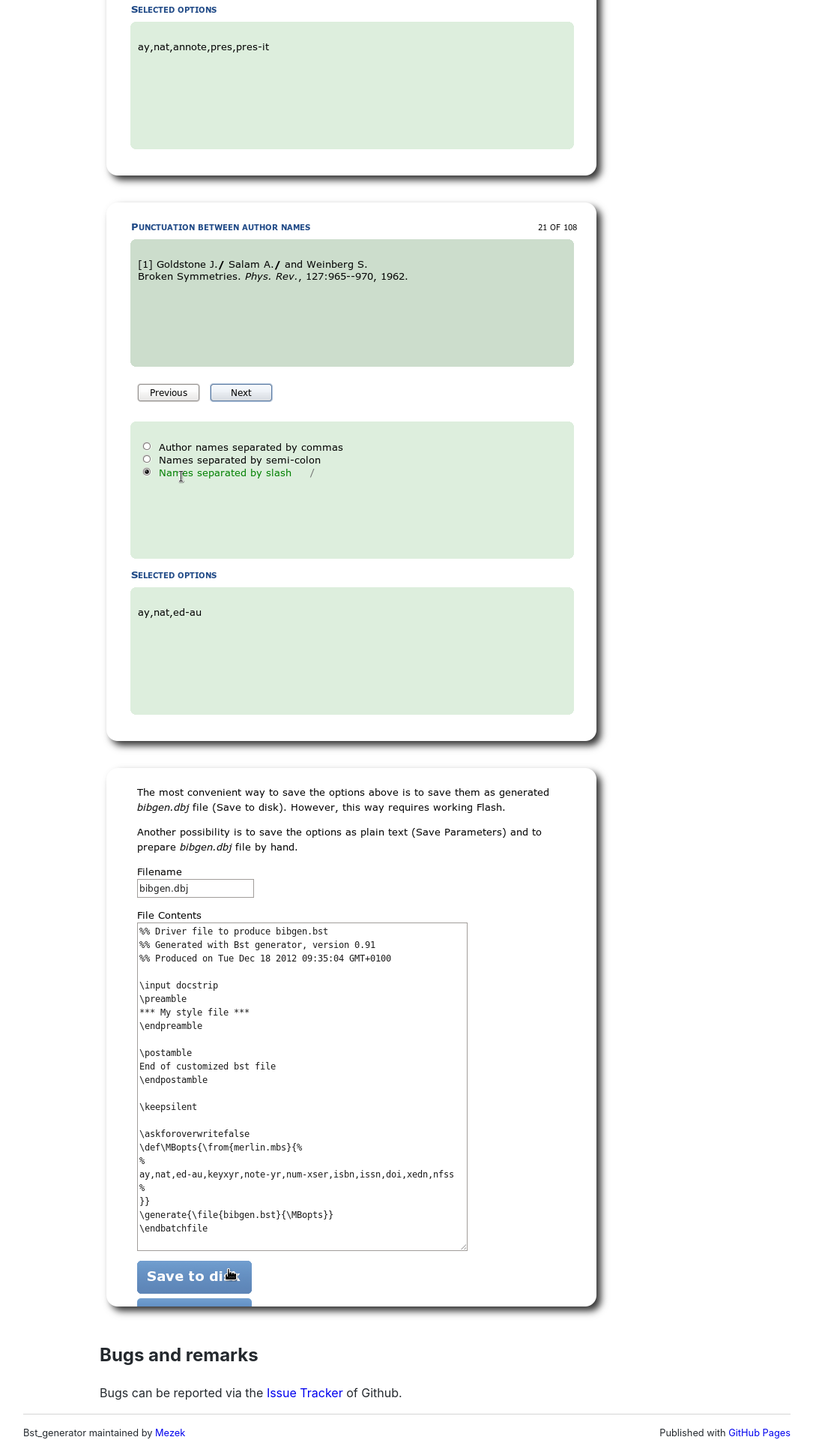
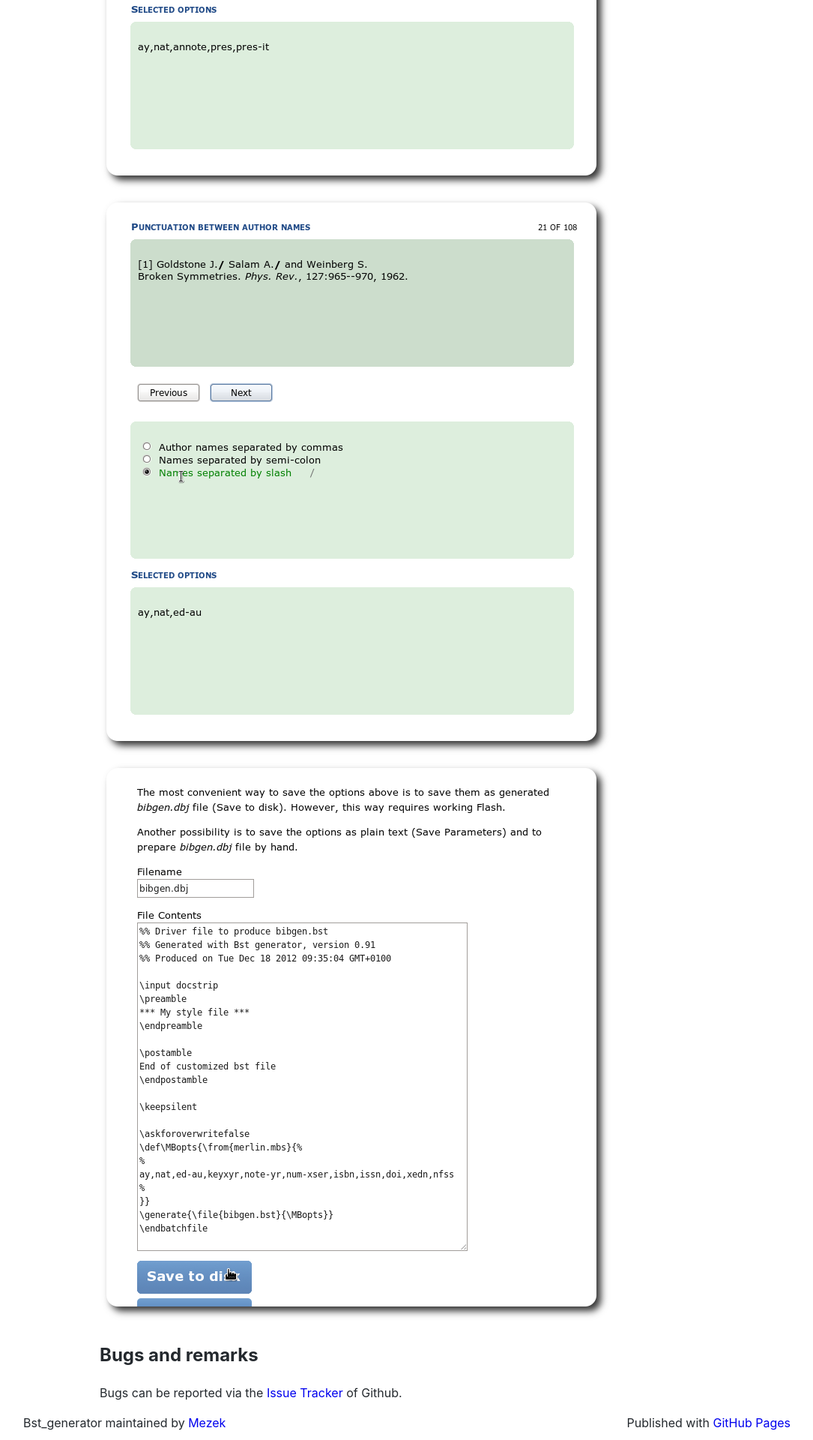
Before and after one commit to Mezek/Bst_generator, a Jekyll site: the page built from README.md, in a window 1280 px wide. Shown: the part 1770-3690 px from the top of the page at 75% size, without its empty margins (97-1182 px from the left). Built offline with Jekyll 4.4.1, drawn with Linux system fonts in a browser that asks for light colours; our own code applies the rules of GitHub Pages for plain Markdown files.

Commit message:
Update main.css

```diff
--- a/css/main.css
+++ b/css/main.css
@@ -23,7 +23,7 @@ a:hover {
 	max-width: 820px;
 }
 
-footer {
+#footer .inner {
 	border-top: 1px solid #d5d5d5;
 	font-size: .8em;
 	margin: 30px auto;
```
